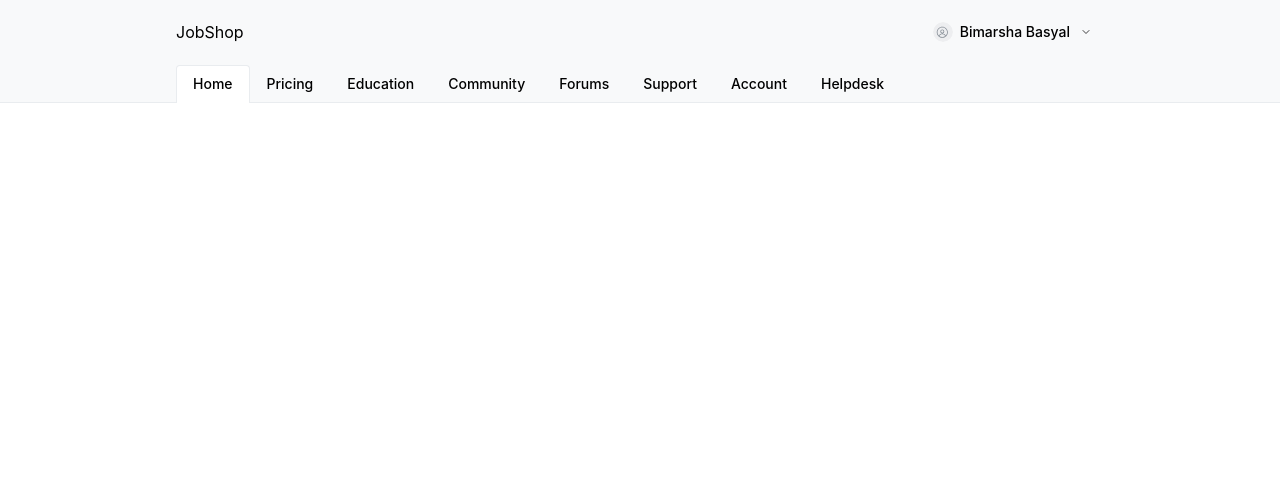
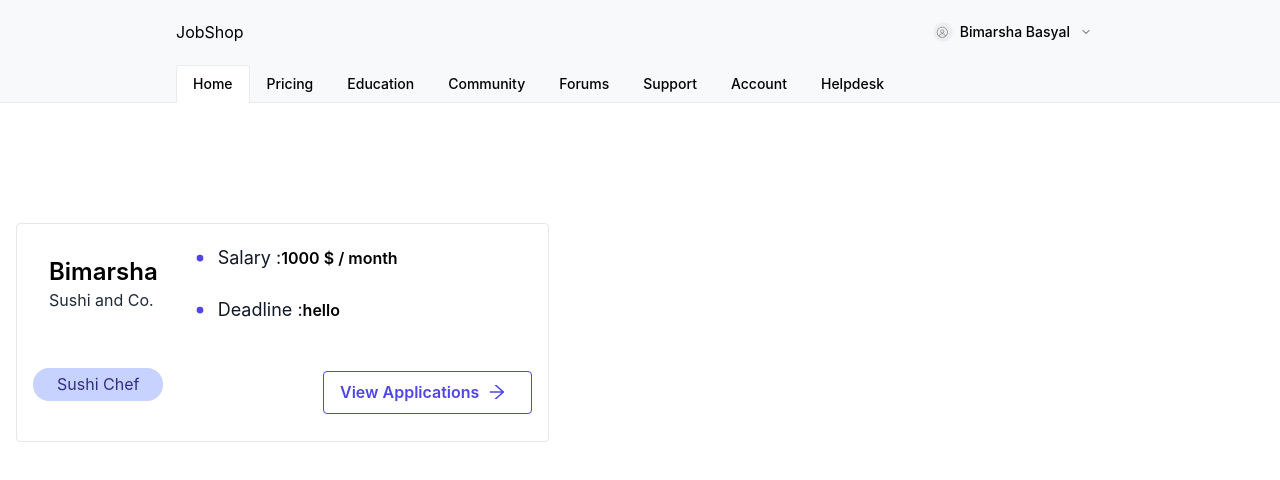
Before and after one commit to Bipin7giri/job-shop-WebPage, a Next.js app: page / in a window 1280 px wide. Shown: the top 480 px of the page. Built offline with nearby package versions, Linux system fonts and the light colour scheme.

Commit message:
jobcart done

```diff
--- /dev/null
+++ b/app/components/Job/jobCard.tsx
@@ -0,0 +1,49 @@
+import Image from "next/image";
+import { BsDot } from "react-icons/bs";
+import { AiOutlineArrowRight } from "react-icons/ai";
+import React, { useState } from "react";
+import { Text, Paper } from "@mantine/core";
+const JobsCard: React.FC = () => {
+  const [posted, setPosted] = useState(true);
+  return (
+    <div className="w-full cursor-pointer  transition-all duration-1000  md:w-5/12 m-4 border hover:shadow-xl rounded px-4 md:flex md:flex-wrap">
+      <div className="mb-4 flex  items-center justify-center py-2 ">
+        <div className="flex flex-col mx-2 px-2">
+          <h1 className="text-xl md:text-2xl font-semibold">Bimarsha</h1>
+          <p className="text-xs sm:text-sm md:text-base text-gray-800">
+            Sushi and Co.
+          </p>
+        </div>
+      </div>
+      <div className="mb-4 flex   items-start justify-center py-2 flex-col">
+        <div className="flex  px-2 py-2 items-center justify-center ">
+          <BsDot className="text-4xl font-extrabold text-indigo-600" />
+          <h1 className="text-lg text-gray-900">Salary :</h1>
+          <p className="text-base  font-semibold">1000 $ / month</p>
+        </div>
+        <div className="flex px-2 py-2 items-center  justify-center">
+          <BsDot className="text-4xl font-extrabold text-indigo-600" />
+          <h1 className="text-lg text-gray-900">Deadline :</h1>
+          <p className="text-base  font-semibold">hello</p>
+        </div>
+      </div>
+      <div className="mb-4 flex flex-col md:flex-wrap md:flex-row w-full justify-between  items-center ">
+        <div className="mb-4 flex  items-start justify-center py-2 flex-col">
+          <div className="flex px-6 rounded-2xl py-1 items-center justify-center bg-indigo-200 text-indigo-900  ">
+            <p>Sushi Chef </p>
+          </div>
+        </div>
+        {posted ? (
+          <button className="my-2 py-2 px-4  border border-indigo-600   rounded flex items-center justify-center transition-all duration-700 hover:bg-indigo-600 hover:text-white text-indigo-600 font-semibold">
+            View Applications <AiOutlineArrowRight className="mx-2 text-xl" />
+          </button>
+        ) : (
+          <button className="my-2 py-2 px-4  border border-indigo-600   rounded flex items-center justify-center transition-all duration-700 hover:bg-indigo-600 hover:text-white text-indigo-600 font-semibold">
+            View Detail <AiOutlineArrowRight className="mx-2 text-xl" />
+          </button>
+        )}
+      </div>
+    </div>
+  );
+};
+export default JobsCard;
--- a/app/components/NavBar/navBar.tsx
+++ b/app/components/NavBar/navBar.tsx
@@ -1,7 +1,7 @@
 import cx from "clsx";
 import { useState } from "react";
-import { useRouter } from "next/router";
 import Link from "next/link";
+
 import {
   Container,
   Avatar,
@@ -51,6 +51,7 @@ const NavBar = () => {
   const [opened, { toggle }] = useDisclosure(false);
   const [userMenuOpened, setUserMenuOpened] = useState(false);
 
+
   const items = tabs.map((tab) => (
     <Tabs.Tab value={tab} key={tab}>
       {tab}
@@ -96,8 +97,9 @@ const NavBar = () => {
               </UnstyledButton>
             </Menu.Target>
             <Menu.Dropdown>
-              <Link href="/signUp">
+              <Link href="/components/signUp" passHref>
                 <Menu.Item
+                  component="a"
                   leftSection={
                     <IconHeart
                       style={{ width: rem(16), height: rem(16) }}
@@ -109,8 +111,9 @@ const NavBar = () => {
                   Sign Up
                 </Menu.Item>
               </Link>
-              <Link href="/login">
+              <Link href="/components/login" passHref onClick={open}>
                 <Menu.Item
+                  component="a"
                   leftSection={
                     <IconStar
                       style={{ width: rem(16), height: rem(16) }}
--- a/app/components/login/login.tsx
+++ /dev/null
@@ -1,135 +0,0 @@
-"use client";
-import { useState } from "react";
-import {
-  Stepper,
-  Button,
-  Group,
-  TextInput,
-  PasswordInput,
-  Code,
-} from "@mantine/core";
-import { useForm } from "@mantine/form";
-
-const LoginPage = () => {
-  const [active, setActive] = useState(0);
-
-  const form = useForm({
-    mode: "uncontrolled",
-    initialValues: {
-      username: "",
-      password: "",
-      name: "",
-      email: "",
-      website: "",
-      github: "",
-    },
-
-    validate: (values) => {
-      if (active === 0) {
-        return {
-          username:
-            values.username.trim().length < 6
-              ? "Username must include at least 6 characters"
-              : null,
-          password:
-            values.password.length < 6
-              ? "Password must include at least 6 characters"
-              : null,
-        };
-      }
-
-      if (active === 1) {
-        return {
-          name:
-            values.name.trim().length < 2
-              ? "Name must include at least 2 characters"
-              : null,
-          email: /^\S+@\S+$/.test(values.email) ? null : "Invalid email",
-        };
-      }
-
-      return {};
-    },
-  });
-
-  const nextStep = () =>
-    setActive((current) => {
-      if (form.validate().hasErrors) {
-        return current;
-      }
-      return current < 3 ? current + 1 : current;
-    });
-
-  const prevStep = () =>
-    setActive((current) => (current > 0 ? current - 1 : current));
-
-  return (
-    <>
-      <Stepper active={active}>
-        <Stepper.Step label="First step" description="Profile settings">
-          <TextInput
-            label="Username"
-            placeholder="Username"
-            key={form.key("username")}
-            {...form.getInputProps("username")}
-          />
-          <PasswordInput
-            mt="md"
-            label="Password"
-            placeholder="Password"
-            key={form.key("password")}
-            {...form.getInputProps("password")}
-          />
-        </Stepper.Step>
-
-        <Stepper.Step label="Second step" description="Personal information">
-          <TextInput
-            label="Name"
-            placeholder="Name"
-            key={form.key("name")}
-            {...form.getInputProps("name")}
-          />
-          <TextInput
-            mt="md"
-            label="Email"
-            placeholder="Email"
-            key={form.key("email")}
-            {...form.getInputProps("email")}
-          />
-        </Stepper.Step>
-
-        <Stepper.Step label="Final step" description="Social media">
-          <TextInput
-            label="Website"
-            placeholder="Website"
-            key={form.key("website")}
-            {...form.getInputProps("website")}
-          />
-          <TextInput
-            mt="md"
-            label="GitHub"
-            placeholder="GitHub"
-            key={form.key("github")}
-            {...form.getInputProps("github")}
-          />
-        </Stepper.Step>
-        <Stepper.Completed>
-          Completed! Form values:
-          <Code block mt="xl">
-            {JSON.stringify(form.getValues(), null, 2)}
-          </Code>
-        </Stepper.Completed>
-      </Stepper>
-
-      <Group justify="flex-end" mt="xl">
-        {active !== 0 && (
-          <Button variant="default" onClick={prevStep}>
-            Back
-          </Button>
-        )}
-        {active !== 3 && <Button onClick={nextStep}>Next step</Button>}
-      </Group>
-    </>
-  );
-};
-export default LoginPage;
--- /dev/null
+++ b/app/components/login/page.tsx
@@ -0,0 +1,139 @@
+"use client";
+import { useState } from "react";
+import { useDisclosure } from "@mantine/hooks";
+import { Modal } from "@mantine/core";
+import {
+  Stepper,
+  Button,
+  Group,
+  TextInput,
+  PasswordInput,
+  Code,
+} from "@mantine/core";
+import { useForm } from "@mantine/form";
+
+const LoginPage = () => {
+  const [active, setActive] = useState(0);
+  const [opened, { open, close }] = useDisclosure(true);
+  const form = useForm({
+    mode: "uncontrolled",
+    initialValues: {
+      username: "",
+      password: "",
+      name: "",
+      email: "",
+      website: "",
+      github: "",
+    },
+
+    validate: (values) => {
+      if (active === 0) {
+        return {
+          username:
+            values.username.trim().length < 6
+              ? "Username must include at least 6 characters"
+              : null,
+          password:
+            values.password.length < 6
+              ? "Password must include at least 6 characters"
+              : null,
+        };
+      }
+
+      if (active === 1) {
+        return {
+          name:
+            values.name.trim().length < 2
+              ? "Name must include at least 2 characters"
+              : null,
+          email: /^\S+@\S+$/.test(values.email) ? null : "Invalid email",
+        };
+      }
+
+      return {};
+    },
+  });
+
+  const nextStep = () =>
+    setActive((current) => {
+      if (form.validate().hasErrors) {
+        return current;
+      }
+      return current < 3 ? current + 1 : current;
+    });
+
+  const prevStep = () =>
+    setActive((current) => (current > 0 ? current - 1 : current));
+
+  return (
+    <>
+      <Modal opened={opened} onClose={close} size="lg" title="SignUP">
+        <Stepper active={active}>
+          <Stepper.Step label="First step" description="Profile settings">
+            <TextInput
+              label="Username"
+              placeholder="Username"
+              key={form.key("username")}
+              {...form.getInputProps("username")}
+            />
+            <PasswordInput
+              mt="md"
+              label="Password"
+              placeholder="Password"
+              key={form.key("password")}
+              {...form.getInputProps("password")}
+            />
+          </Stepper.Step>
+
+          <Stepper.Step label="Second step" description="Personal information">
+            <TextInput
+              label="Name"
+              placeholder="Name"
+              key={form.key("name")}
+              {...form.getInputProps("name")}
+            />
+            <TextInput
+              mt="md"
+              label="Email"
+              placeholder="Email"
+              key={form.key("email")}
+              {...form.getInputProps("email")}
+            />
+          </Stepper.Step>
+
+          <Stepper.Step label="Final step" description="Social media">
+            <TextInput
+              label="Website"
+              placeholder="Website"
+              key={form.key("website")}
+              {...form.getInputProps("website")}
+            />
+            <TextInput
+              mt="md"
+              label="GitHub"
+              placeholder="GitHub"
+              key={form.key("github")}
+              {...form.getInputProps("github")}
+            />
+          </Stepper.Step>
+          <Stepper.Completed>
+            Completed! Form values:
+            <Code block mt="xl">
+              {JSON.stringify(form.getValues(), null, 2)}
+            </Code>
+          </Stepper.Completed>
+        </Stepper>
+
+        <Group justify="flex-end" mt="xl">
+          {active !== 0 && (
+            <Button variant="default" onClick={prevStep}>
+              Back
+            </Button>
+          )}
+          {active !== 3 && <Button onClick={nextStep}>Next step</Button>}
+        </Group>
+      </Modal>
+    </>
+  );
+};
+export default LoginPage;
--- a/app/page.tsx
+++ b/app/page.tsx
@@ -3,6 +3,7 @@
 // All packages except `@mantine/hooks` require styles imports
 import "@mantine/core/styles.css";
 import NavBar from "./components/NavBar/navBar";
+import JobsCard from "./components/Job/jobCard";
 
 import type { AppProps } from "next/app";
 import { createTheme, MantineProvider } from "@mantine/core";
@@ -15,6 +16,7 @@ export default function App({ pageProps }: AppProps) {
   return (
     <MantineProvider theme={theme}>
       <NavBar {...pageProps} />
+      <JobsCard {...pageProps} />
     </MantineProvider>
   );
 }
```
